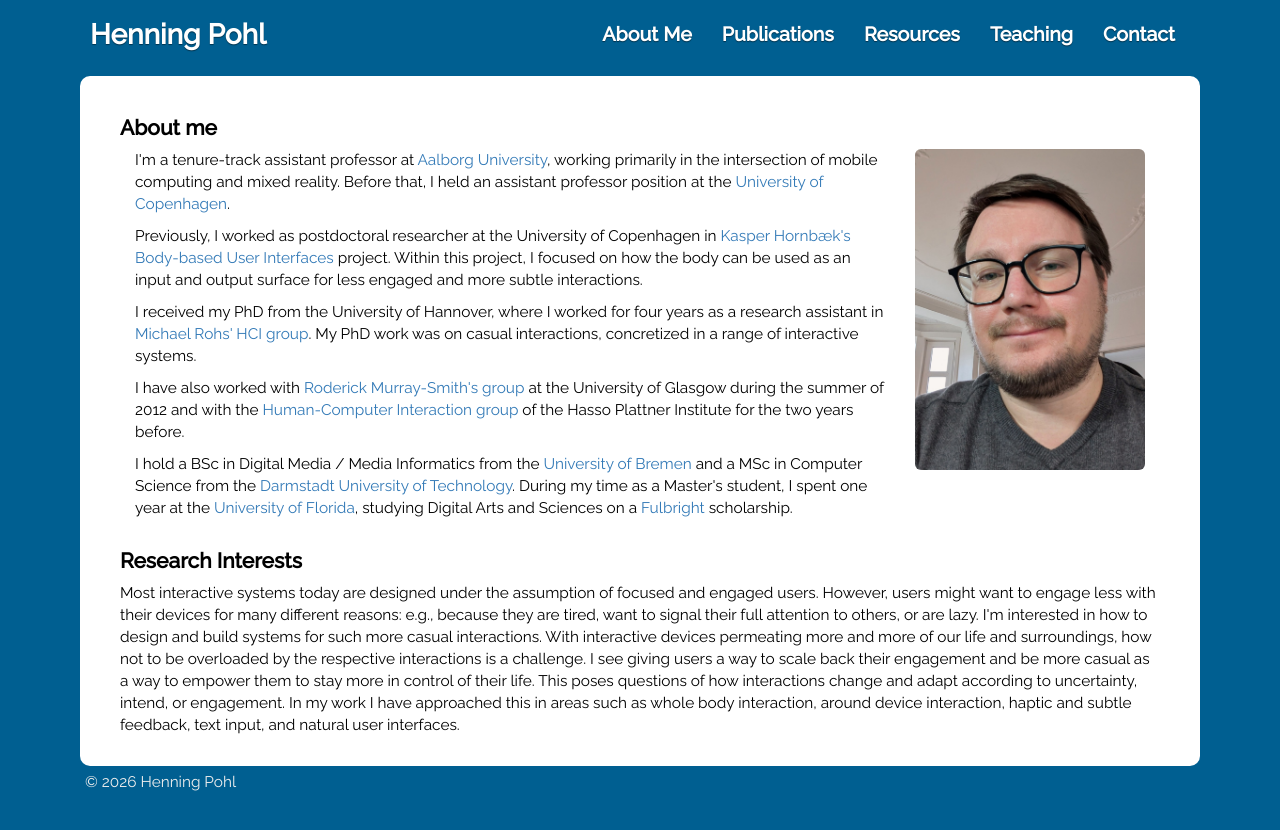
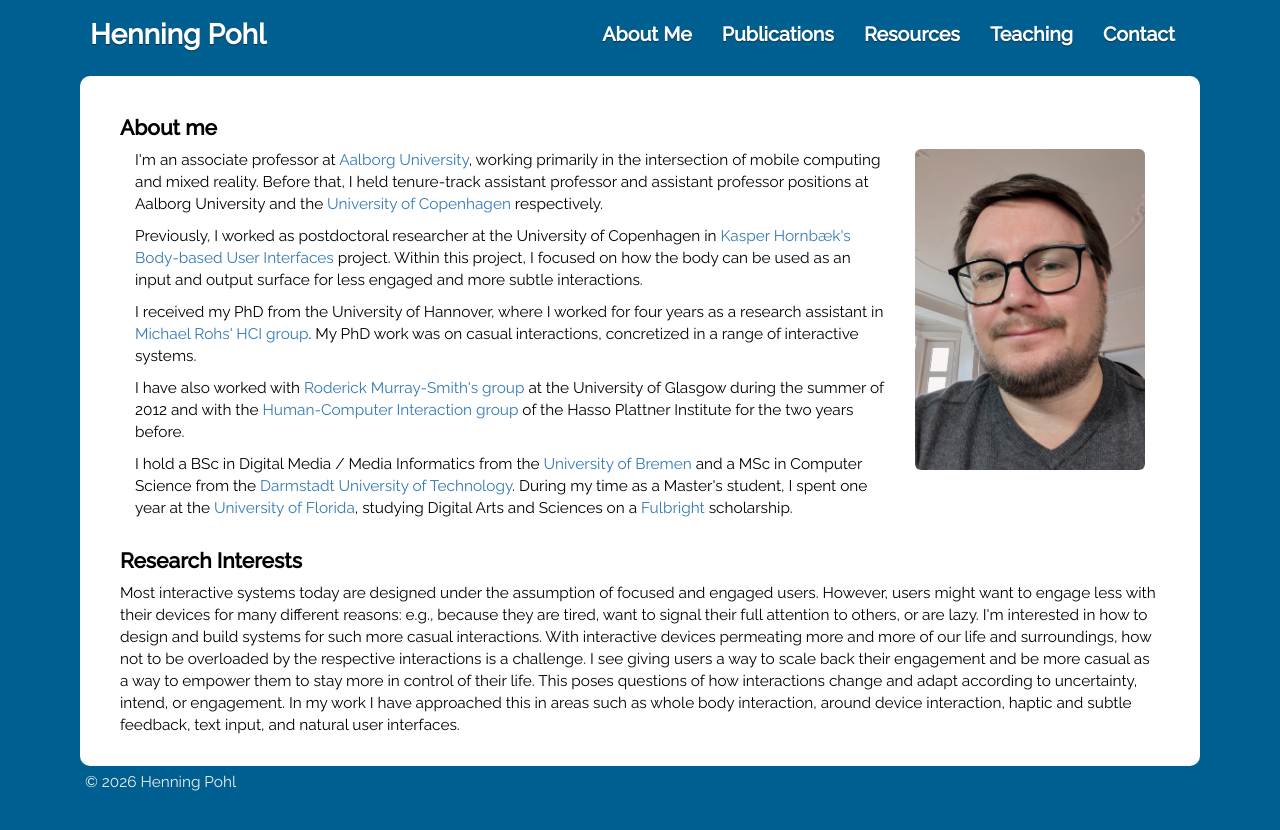
Before and after one commit to henningpohl/henningpohl.github.io, a Jekyll site: the page built from index.html, in a window 1280 px wide. Shown: the top 830 px of the page. Built offline with Jekyll 4.4.1, drawn with Linux system fonts in a browser that asks for light colours.

Commit message:
Job title updated

```diff
--- a/index.html
+++ b/index.html
@@ -8,7 +8,7 @@ layout: default
 		<div class="row">
 			<h2>About me</h2>
 			<div class="col-sm-9">
-				<p>I'm a tenure-track assistant professor at <a href="https://www.hcc.aau.dk/">Aalborg University</a>, working primarily in the intersection of mobile computing and mixed reality. Before that, I held an assistant professor position at the <a href="http://www.diku.dk/english/research/HCC/">University of Copenhagen</a>.</p>
+				<p>I'm an associate professor at <a href="https://www.hcc.aau.dk/">Aalborg University</a>, working primarily in the intersection of mobile computing and mixed reality. Before that, I held tenure-track assistant professor and assistant professor positions at Aalborg University and the <a href="http://www.diku.dk/english/research/HCC/">University of Copenhagen</a> respectively.</p>
 				<p>Previously, I worked as postdoctoral researcher at the University of Copenhagen in <a href="http://www.kasperhornbaek.dk/">Kasper Hornbæk's</a> <a href="http://www.body-ui.eu/">Body-based User Interfaces</a> project. Within this project, I focused on how the body can be used as an input and output surface for less engaged and more subtle interactions.</p></p>
 				<p>I received my PhD from the University of Hannover, where I worked for four years as a research assistant in <a href="http://www.hci.uni-hannover.de">Michael Rohs' HCI group</a>. My PhD work was on casual interactions, concretized in a range of interactive systems.</p>
 				<p>I have also worked with <a href="http://www.dcs.gla.ac.uk/~rod/dynamics.html">Roderick Murray-Smith's group</a> at the University of Glasgow during the summer of 2012 and with the <a href="http://www.hpi.uni-potsdam.de/baudisch/">Human-Computer Interaction group</a> of the Hasso Plattner Institute for the two years before.</p>
```
